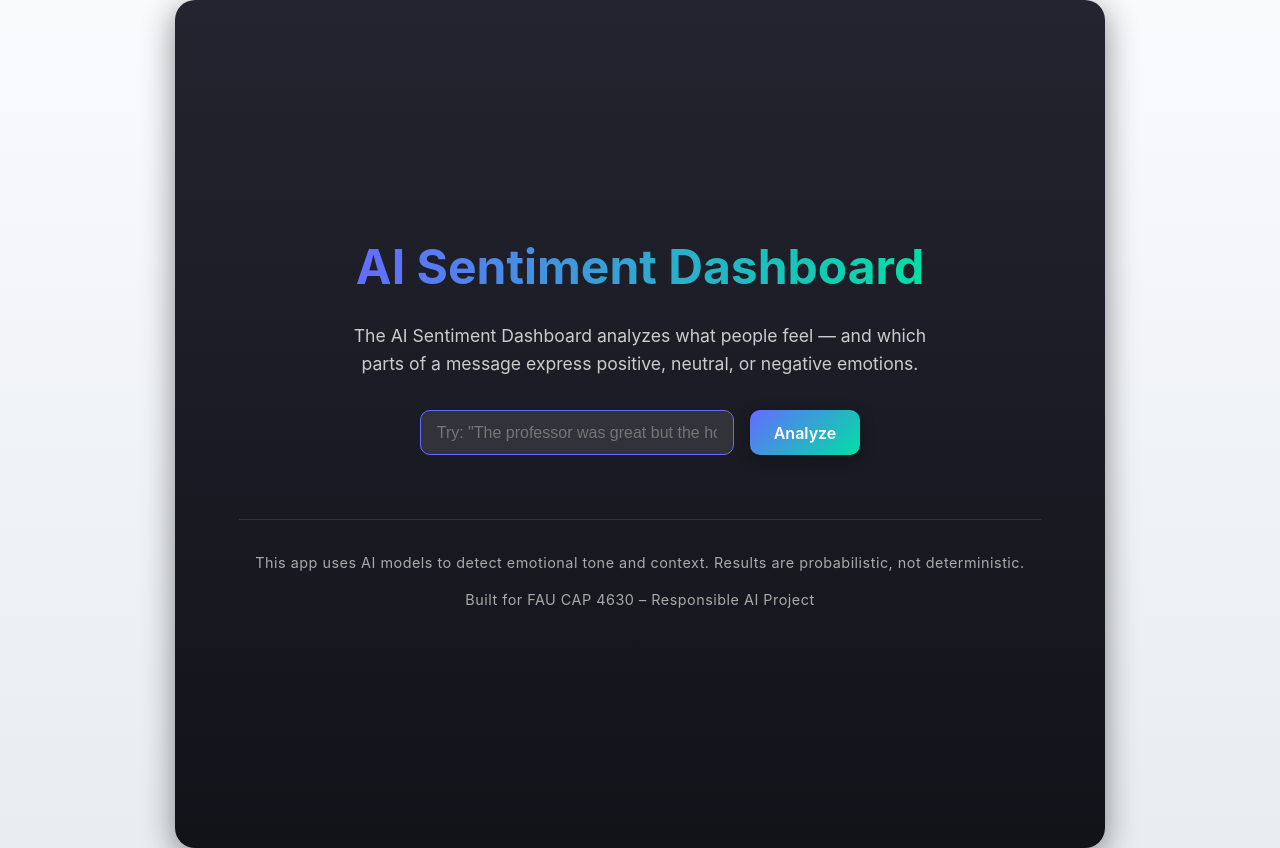
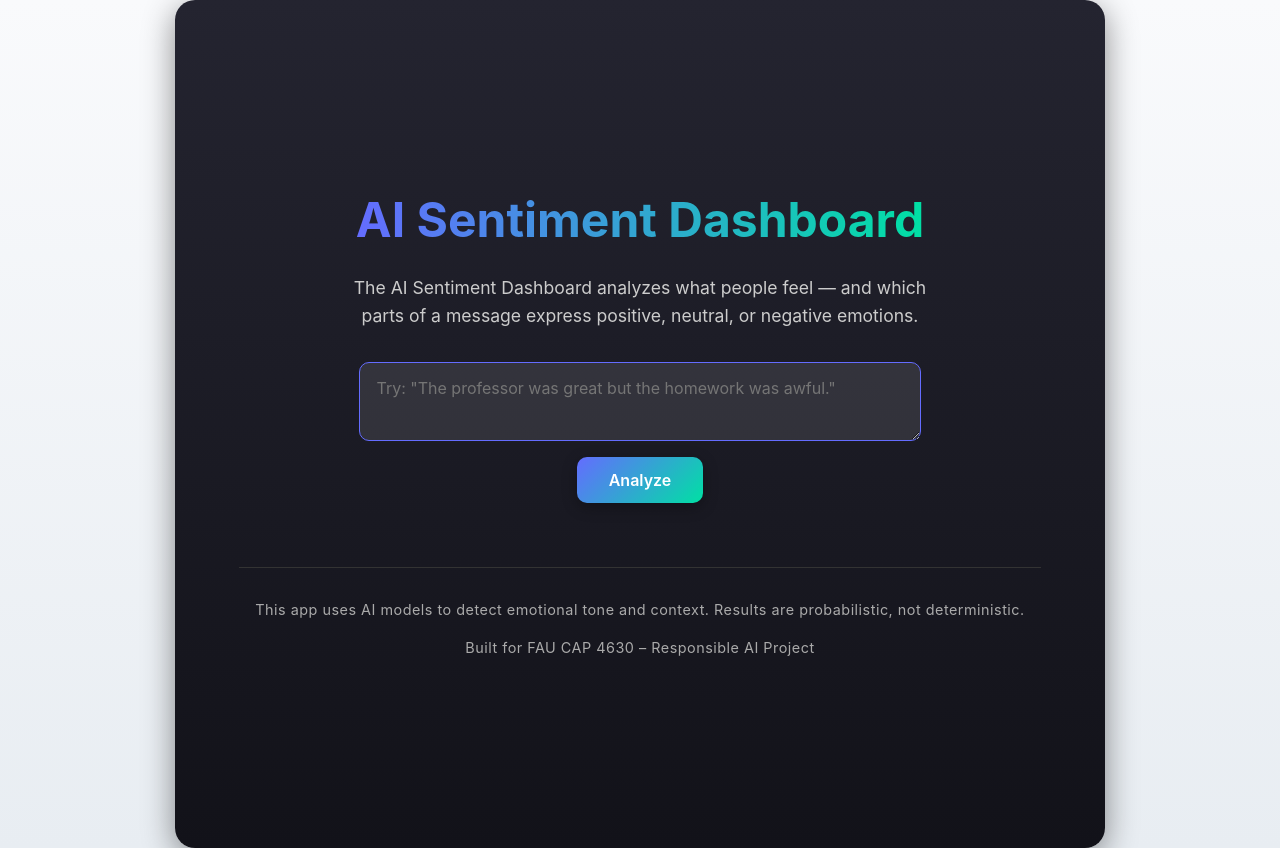
Before and after one commit to mackenziefalla/AI-Sentiment-Dashboard-, a React (Vite) app in the folder frontend/: page / in a window 1280 px wide. Built offline with nearby package versions, Linux system fonts and the light colour scheme.

Commit message:
TextArea and layout changed the input to a resizeable textarea analyze button moved to the bottom

```diff
--- a/frontend/src/App.css
+++ b/frontend/src/App.css
@@ -121,7 +121,9 @@
 }
 
 .input-section {
+  width: 70%;
   display: flex;
+  flex-direction: column;
   gap: 1rem;
   align-items: center;
   justify-content: center;
@@ -129,20 +131,25 @@
 }
 
 .sentiment-input {
-  width: 280px;
+    width: 100%;
     padding: 0.8em 1em;
     border-radius: 10px;
+    box-sizing: border-box;
     border: 1px solid #646cff;
     font-size: 1em;
     background-color: rgba(255, 255, 255, 0.1);
     color: white;
-  transition: all 0.3s ease;
+    font-family: "Inter", system-ui, Avenir, Helvetica, Arial, sans-serif;
+    line-height: 1.6;
+    font-weight: 400;
+    resize: vertical;
 }
 
 .sentiment-input:focus {
     outline: none;
     border-color: #00e0a4;
     box-shadow: 0 0 12px #00e0a4;
+    transition: border-color 0.3s ease, box-shadow 0.3s ease, outline 0.3s ease;
 }
 
 .diagnose-btn {
@@ -150,7 +157,7 @@
   border: none;
   border-radius: 10px;
   color: white;
-  padding: 0.8em 1.5em;
+  padding: 0.8em 2.0em;
   font-size: 1em;
   font-weight: 600;
   cursor: pointer;
--- a/frontend/src/App.jsx
+++ b/frontend/src/App.jsx
@@ -45,13 +45,12 @@ function App() {
             </p>
 
             <div className="input-section">
-                <input
-                    type="text"
+                <textarea
                     placeholder='Try: "The professor was great but the homework was awful."'
                     value={input}
                     onChange={(e) => setInput(e.target.value)}
                     className="sentiment-input"
-                />
+                    />
                 <button onClick={diagnoseSentence} className="diagnose-btn" disabled={loading}>
                     {loading ? "Analyzing..." : "Analyze"}
                 </button>
```
Lines whose indentation alone changed are shown as unchanged.
